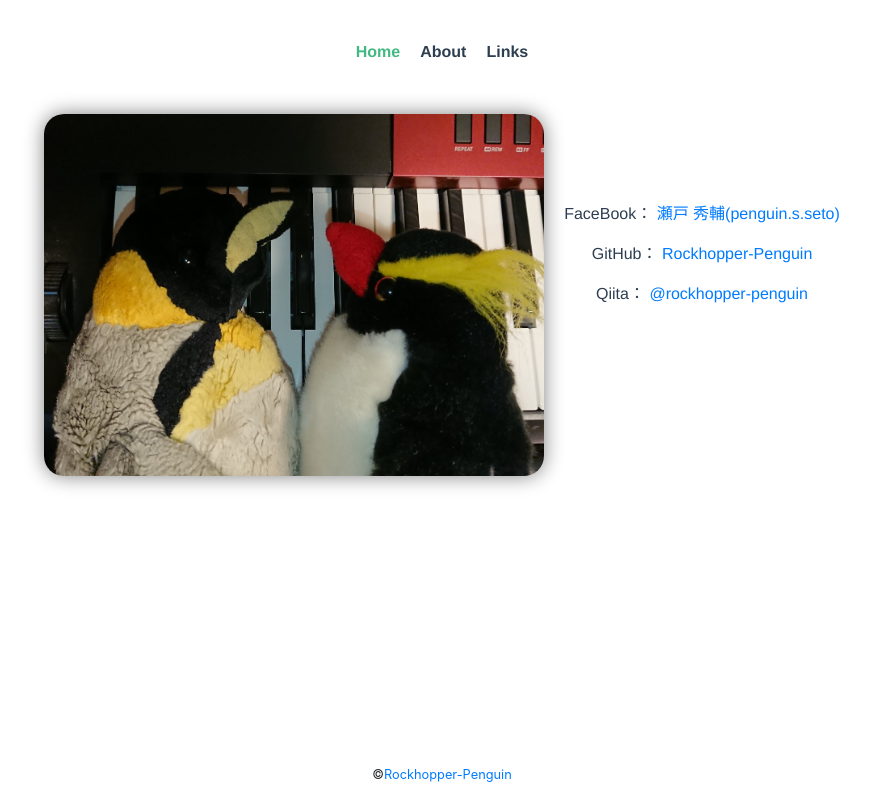
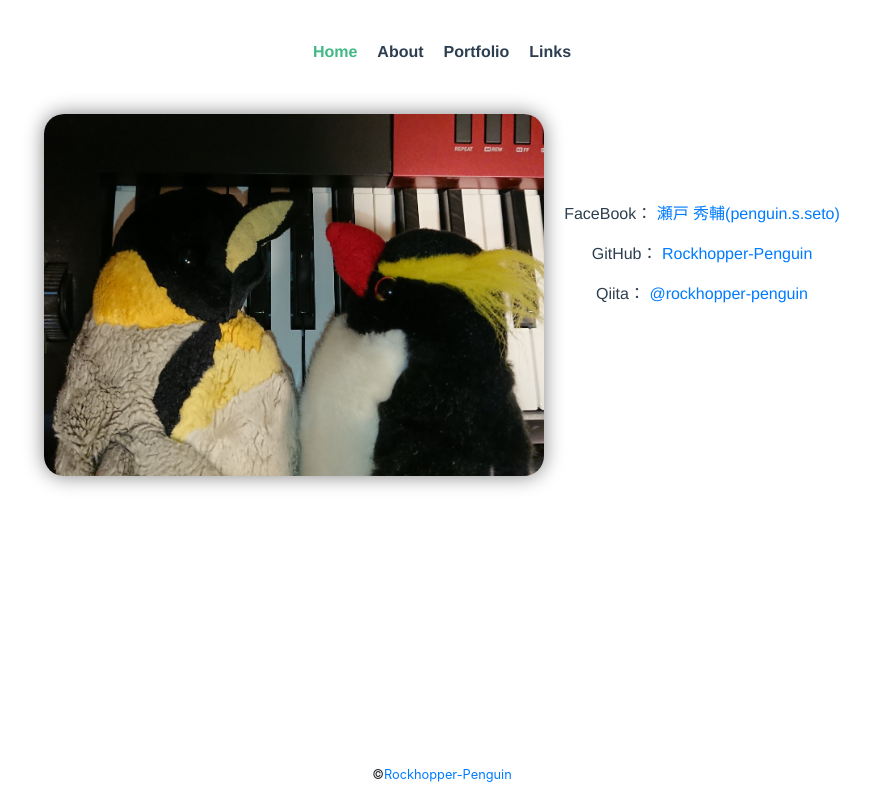
Before and after one commit to rockhopper-penguin/syusuke-s, a Vue app: page /#/ in a window 1280 px wide. Shown: the whole page, without its empty margins (198-1068 px from the left). Built offline with nearby package versions, Linux system fonts and the light colour scheme.

Commit message:
Portfolioページの作成・追加

```diff
--- a/src/App.vue
+++ b/src/App.vue
@@ -6,6 +6,9 @@
       </p>
       <p>
         <router-link to="/about">About</router-link>
+      </p>
+      <p>
+        <router-link to="/portfolio">Portfolio</router-link>
       </p>
       <p>
         <router-link to="/links">Links</router-link>
--- a/src/router/index.ts
+++ b/src/router/index.ts
@@ -5,6 +5,7 @@ import { BootstrapVue } from "bootstrap-vue";
 import "bootstrap/dist/css/bootstrap.css";
 import "bootstrap-vue/dist/bootstrap-vue.css";
 import Links from "@/views/Links.vue";
+import Portfolio from "@/views/Portfolio.vue";
 
 Vue.use(BootstrapVue);
 Vue.use(VueRouter);
@@ -13,7 +14,7 @@ const routes: Array<RouteConfig> = [
   {
     path: "/",
     name: "Home",
-    component: Home
+    component: Home,
   },
   {
     path: "/about",
@@ -22,17 +23,22 @@ const routes: Array<RouteConfig> = [
     // this generates a separate chunk (about.[hash].js) for this route
     // which is lazy-loaded when the route is visited.
     component: () =>
-      import(/* webpackChunkName: "about" */ "../views/About.vue")
+      import(/* webpackChunkName: "about" */ "../views/About.vue"),
+  },
+  {
+    path: "/portfolio",
+    name: "Portfolio",
+    component: Portfolio,
   },
   {
     path: "/links",
     name: "Links",
-    component: Links
-  }
+    component: Links,
+  },
 ];
 
 const router = new VueRouter({
-  routes
+  routes,
 });
 
 export default router;
--- /dev/null
+++ b/src/views/Portfolio.vue
@@ -0,0 +1,14 @@
+<template>
+  <div class="Portfolio">
+    <p>作品・ポートフォリオ</p>
+  </div>
+</template>
+
+<script lang="ts">
+import { Component, Vue } from "vue-property-decorator";
+
+@Component
+export default class Portfolio extends Vue {}
+</script>
+
+<style></style>
```
